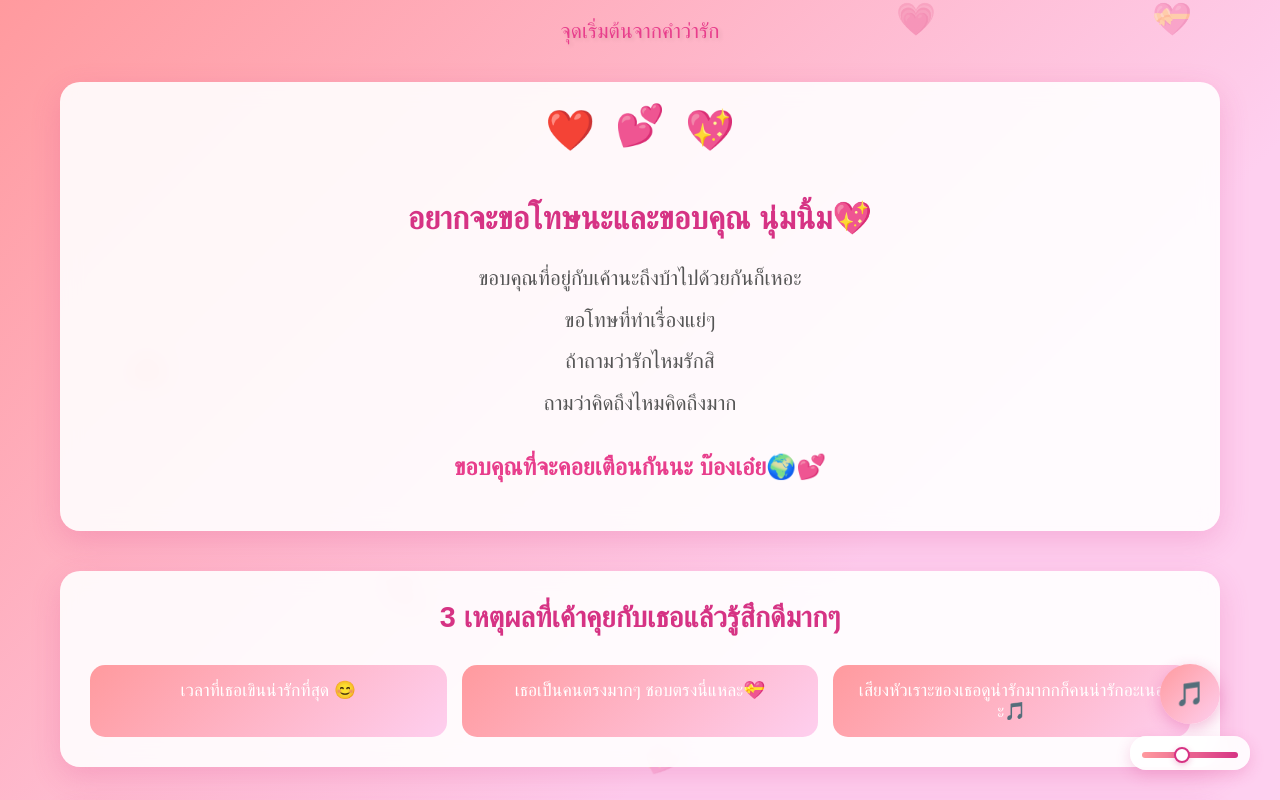
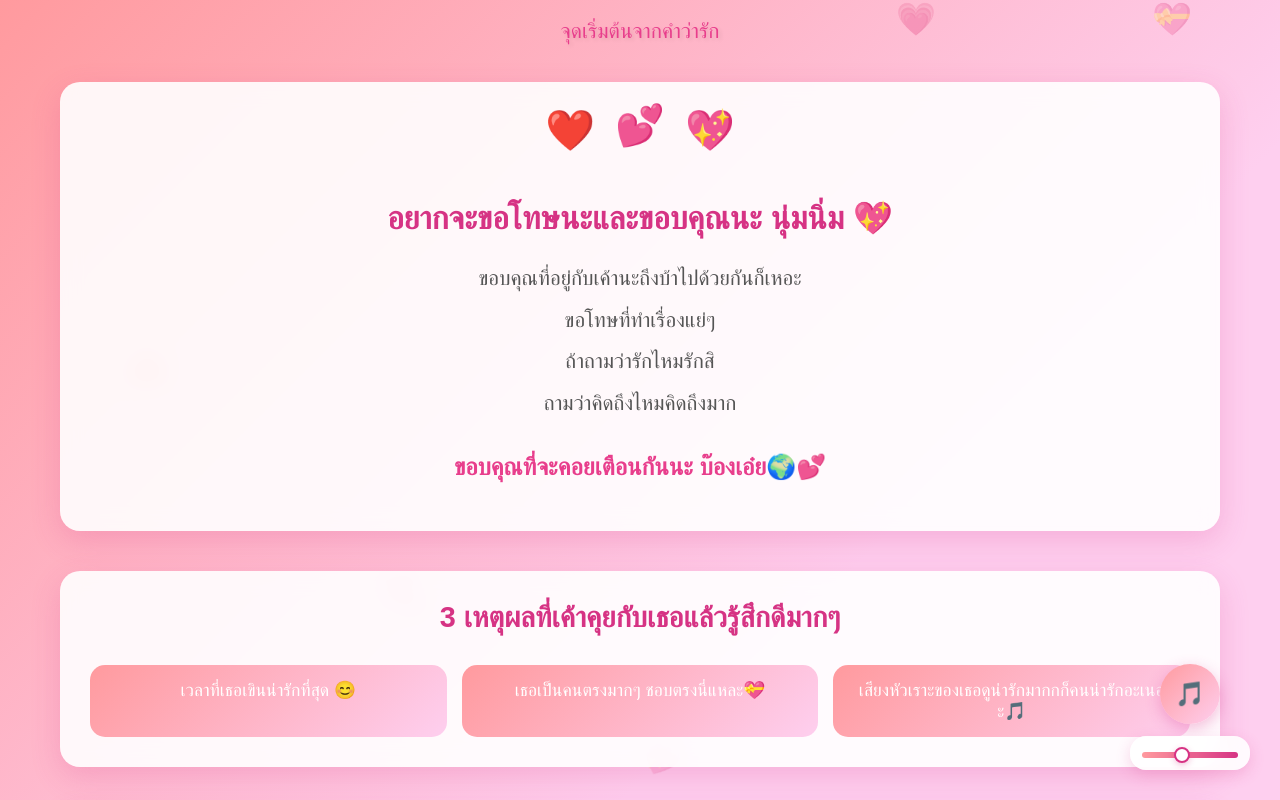
Before and after one commit to Tanny21-ENG/Happy-Valentine, a plain HTML site: page valentine.html in a window 1280 px wide. Shown: the top 800 px of the page. Drawn offline with Linux system fonts and the light colour scheme; a web font is replaced by a local one.

Commit message:
Update valentine.html

```diff
--- a/valentine.html
+++ b/valentine.html
@@ -25,7 +25,7 @@
                 </div>
 
                 <div class="message-box">
-                    <h2>อยากจะขอโทษนะและขอบคุณ นุ่มนิ้ม💖</h2>
+                    <h2>อยากจะขอโทษนะและขอบคุณนะ นุ่มนิ่ม 💖</h2>
                     <p class="love-text">
                         ขอบคุณที่อยู่กับเค้านะถึงบ้าไปด้วยกันก็เหอะ<br>
                         ขอโทษที่ทำเรื่องแย่ๆ<br>
```
